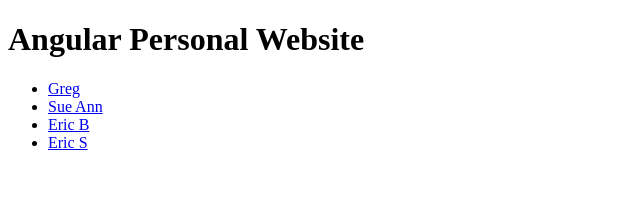
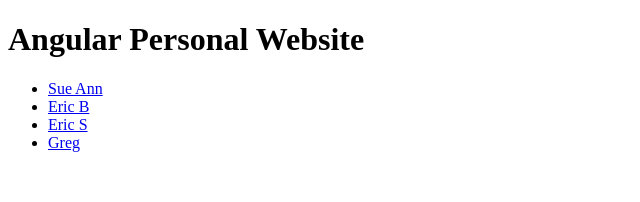
Before and after one commit to gpdoud/github-collaboration-lesson, an Angular app in the folder ng-personal-website/: page / in a window 1280 px wide. Shown: the top 202 px of the page, without its empty margins (0-640 px from the left). Built offline with nearby package versions, Linux system fonts and the light colour scheme.

Commit message:
changed order of menu items

```diff
--- a/ng-personal-website/src/app/app.component.html
+++ b/ng-personal-website/src/app/app.component.html
@@ -1,10 +1,10 @@
 <div>
   <h1>Angular Personal Website</h1>
   <ul>
-  	<li><a [routerLink]="['/greg']">Greg</a></li>
   	<li><a [routerLink]="['/']">Sue Ann</a></li>
   	<li><a [routerLink]="['/']">Eric B</a></li>
   	<li><a [routerLink]="['/']">Eric S</a></li>
+  	<li><a [routerLink]="['/greg']">Greg</a></li>
   </ul>
   <router-outlet></router-outlet>
 </div>
```
